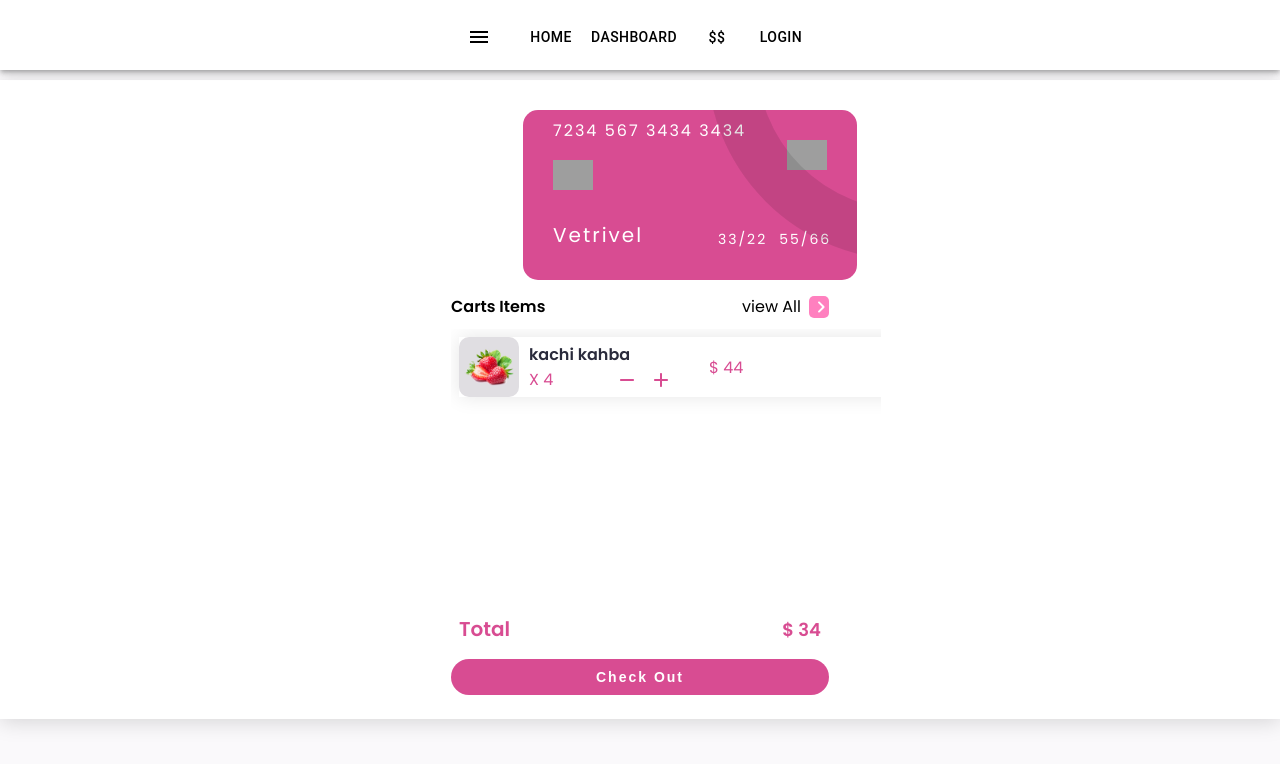
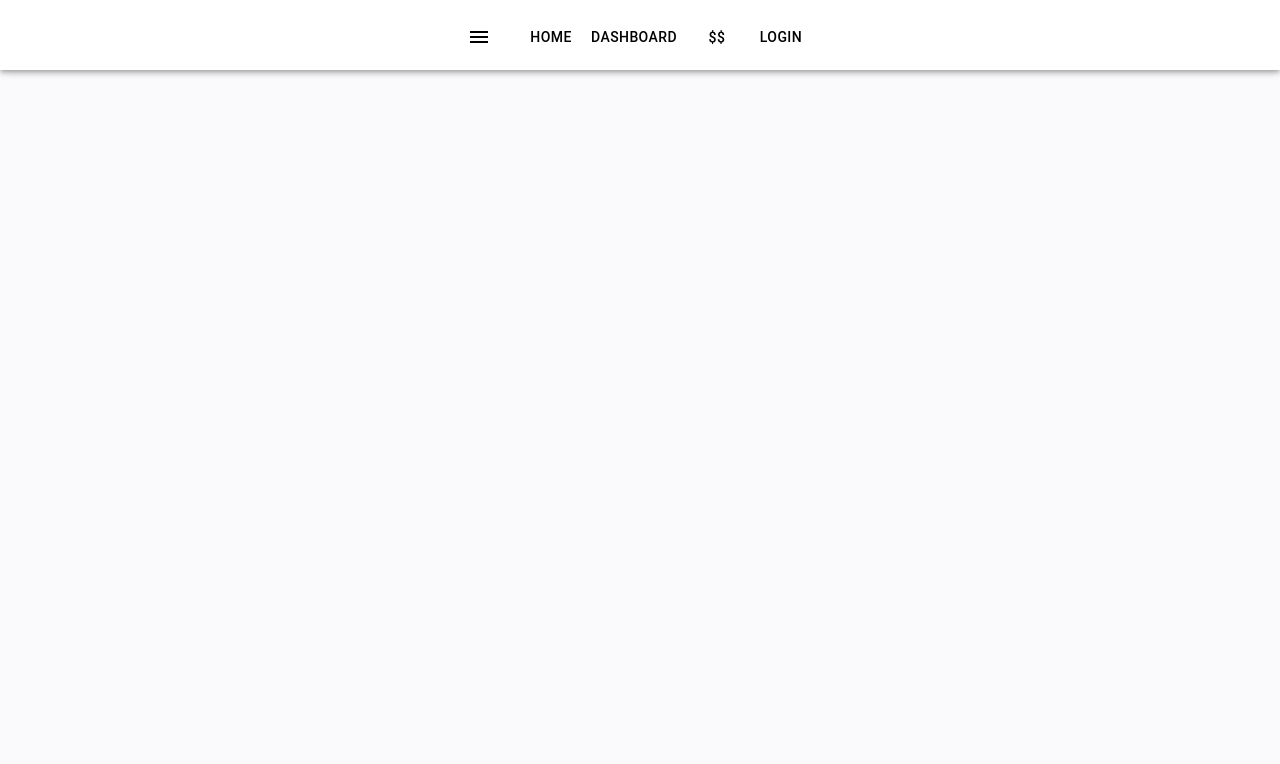
Before and after one commit to Zunaid-jony/online_shop, a React (Create React App) app: page /dolar in a window 1280 px wide. Shown: the top 764 px of the page. Built offline with nearby package versions, Linux system fonts and the light colour scheme; grey boxes are pictures that could not be loaded.

Commit message:
add delete update

```diff
--- a/src/App.css
+++ b/src/App.css
@@ -750,6 +750,10 @@ justify-content: center;
   margin-top: 10px;
   cursor: pointer;
 }
+/* add to card new card  */
+.addToCard{
+  margin-top: 60px;
+}
 
 
 
@@ -914,3 +918,14 @@ justify-content: center;
 
 
 }
+
+/* phone  midiya quiry */
+@media (max-width:600px){
+
+  .remove{
+    width: 130px;
+    height: 40px;
+    margin: 3px;
+    background-color: #b3085d;
+  }
+}
--- a/src/App.js
+++ b/src/App.js
@@ -5,22 +5,28 @@ import Navigation from './Componet/Shared/Navigation/Navigation';
 import Home from './Componet/Home/Home/Home';
 import Login from './Componet/Login/Login';
 import DevidCard from './Componet/Dashboard/Devid/DevidCard'
+import AddItems from './Componet/Home/SubMenu/AddItems';
+import 'bootstrap/dist/css/bootstrap.min.css';
+import { CartProvider } from 'react-use-cart';
 
 
 
 function App() {
   return (
     <div className="App">
+      <CartProvider>
       <BrowserRouter>
         <Navigation></Navigation>
 
        <Routes>
          <Route path='/' element={<Home></Home>}> </Route>
-         <Route path='/login' element={<Login></Login>}> </Route>
-         <Route path='/dolar' element={<DevidCard></DevidCard> }> </Route>
+         <Route path='/login' element={<AddItems></AddItems>}> </Route>
+         {/* <Route path='/login' element={<Login></Login>}> </Route>  */}
+         {/* <Route path='/dolar' element={<DevidCard></DevidCard> }> </Route>  */}
 
        </Routes>
       </BrowserRouter>
+      </CartProvider>
 
     </div>
   );
--- a/src/Componet/Dashboard/Devid/CaidItem.js
+++ b/src/Componet/Dashboard/Devid/CaidItem.js
@@ -1,29 +1,29 @@
-import { AddRounded, RemoveRounded } from '@mui/icons-material'
-import React from 'react'
+// import { AddRounded, RemoveRounded } from '@mui/icons-material'
+// import React from 'react'
 
-function CardItem({ allItem,imgSrc, qty,price,name}) {
-  return (
-    <div className='cardItem'>
-        <div className='imgBox'>
-            <img src={imgSrc}></img>
-        </div>
-        <div className='itmSection'>
-            <h2 className='itemName'>{name}</h2>
-            <div className='itemQuantity'>
-                <span> X {qty} </span>
-                <div className='quantity'>
-                    <RemoveRounded className='itemRemove'/>
-                    <AddRounded className='itemAdd'/>
-                </div>
-            </div>
-        </div>
-        <p className='itmPrice'>
-            <span className='dolorSign'> $ {price}</span>
-            <span className='itemPriceValue'>{}</span>
-        </p>
+// function CardItem({ allItem,imgSrc, qty,price,name}) {
+//   return (
+//     <div className='cardItem'>
+//         <div className='imgBox'>
+//             <img src={imgSrc}></img>
+//         </div>
+//         <div className='itmSection'>
+//             <h2 className='itemName'>{name}</h2>
+//             <div className='itemQuantity'>
+//                 <span> X {qty} </span>
+//                 <div className='quantity'>
+//                     <RemoveRounded className='itemRemove'/>
+//                     <AddRounded className='itemAdd'/>
+//                 </div>
+//             </div>
+//         </div>
+//         <p className='itmPrice'>
+//             <span className='dolorSign'> $ {price}</span>
+//             <span className='itemPriceValue'>{}</span>
+//         </p>
 
-    </div>
-  )
-}
+//     </div>
+//   )
+// }
 
-export default CardItem
+// export default CardItem
--- a/src/Componet/Dashboard/Devid/DevidCard.js
+++ b/src/Componet/Dashboard/Devid/DevidCard.js
@@ -1,56 +1,56 @@
-import React from 'react';
-import RoketCard from './RoketCard';
-import SubMenuContainer from './SubMenuContainer';
-import CardItem from './CaidItem';
+// import React from 'react';
+// import RoketCard from './RoketCard';
+// import SubMenuContainer from './SubMenuContainer';
+// import CardItem from './CaidItem';
 
-import Froot from '../../images/img/f5.png'
-import { useCart } from 'react-use-cart';
+// import Froot from '../../images/img/f5.png'
+// import { useCart } from 'react-use-cart';
 
-// allItem
+// // allItem
 
-const DevidCard = ( ) => {
+// const DevidCard = ( ) => {
 
- const {allItem}= useCart();
-  // add to card itemCard thake click kara hoise
+//  const {allItem}= useCart();
+//   // add to card itemCard thake click kara hoise
 
 
-    return (
+//     return (
 
-        <div className="rightMenu">
-        <div className="debitCardContainer">
-          <div className="debitCard">
+//         <div className="rightMenu">
+//         <div className="debitCardContainer">
+//           <div className="debitCard">
 
-            <RoketCard/>
+//             <RoketCard/>
 
-          </div>
-        </div>
+//           </div>
+//         </div>
 
-        <div className="cartCheckOutContainer">
-        <SubMenuContainer name={"Carts Items"}/>
-          <div className="cartContainer">
+//         <div className="cartCheckOutContainer">
+//         <SubMenuContainer name={"Carts Items"}/>
+//           <div className="cartContainer">
 
-            <div className= "cardItems">
-             <CardItem
-             name={'kachi kahba'}
-             imgSrc={Froot}
-             price={'44'}
-             qty={'4'}
-             />
+//             <div className= "cardItems">
+//              <CardItem
+//              name={'kachi kahba'}
+//              imgSrc={Froot}
+//              price={'44'}
+//              qty={'4'}
+//              />
 
 
 
-            </div>
-          </div>
+//             </div>
+//           </div>
 
-          <div className="totalSection">
-             <h3>Total</h3>
-             <p><span> $</span>  34</p>
-          </div>
-          <button className="checkOut">Check Out</button>
-        </div>
-      </div>
+//           <div className="totalSection">
+//              <h3>Total</h3>
+//              <p><span> $</span>  34</p>
+//           </div>
+//           <button className="checkOut">Check Out</button>
+//         </div>
+//       </div>
 
-    );
-};
+//     );
+// };
 
-export default DevidCard;
+// export default DevidCard;
--- a/src/Componet/Home/Home/Home.js
+++ b/src/Componet/Home/Home/Home.js
@@ -1,15 +1,15 @@
 import React from 'react';
-import { CartProvider } from 'react-use-cart';
+
 import Bennar from '../Bennar/Bennar'
 import SubMenu from './../SubMenu/SubMenu';
 
 const Home = () => {
     return (
         <div>
-            <CartProvider>
+
             <Bennar></Bennar>
             <SubMenu></SubMenu>
-            </CartProvider>
+
         </div>
     );
 };
--- /dev/null
+++ b/src/Componet/Home/SubMenu/AddItems.js
@@ -0,0 +1,81 @@
+import React from "react";
+import { Button, ButtonGroup, ButtonToolbar } from "react-bootstrap";
+import { useCart } from "react-use-cart";
+
+const AddItems = () => {
+  const {
+    isEmpty,
+    totalUniqueItems,
+    items,
+    totalItems,
+    cartTotal,
+    updateItemQuantity,
+    removeItem,
+    emptyCart,
+  } = useCart();
+  if (isEmpty) return <h1 className="text-center">Your Cart is Empty</h1>;
+  return (
+    <section className="py-4  container addToCard" >
+      <div className="row justify-content-center">
+        {/* item cart are sathe  */}
+
+        <div className="col-4 col-sm-12">
+          <h5 style={{color:'#dd65a1'}}>
+            {" "}
+            Cart ({totalUniqueItems}) total Items: ({totalItems})
+          </h5>
+          <table className="table table-light table-hover m-0">
+            <tbody>
+              {items.map((item, index) => {
+                return (
+                  <tr key={index}>
+                    <td>
+                      <img src={item.imgSrc} style={{ height: "6rem" }}></img>
+                    </td>
+                        <td>{item.name}</td>
+                        <td> $ {item.price}</td>
+                        <td> Quantity:  {item.ratings}</td>
+                        <td>
+                            <Button
+                            className="btn btn-info ms-2"
+                            onClick={()=> updateItemQuantity(item.id, item.quantity-1)}
+                            >-</Button>
+
+                            <Button
+                            className="btn btn-info ms-2"
+                            onClick={()=> updateItemQuantity(item.id, item.quantity+1)}
+                            >+</Button>
+
+                            <Button
+                            className="remove btn btn-danger ms-2"
+                            onClick={()=>  removeItem(item.id)}
+
+                            >Remove Item</Button>
+                        </td>
+                  </tr>
+
+
+                );
+              })}
+            </tbody>
+          </table>
+        </div>
+
+        <div className="col-auto ms-auto">
+           <h2 style={{color:'#dd65a1',marginRight:'20px'}} > Total Price: $ {cartTotal}</h2>
+       </div>
+       <div className="col-auto" style={{marginRight:'140px'}}>
+           <Button
+           className="btn btn-danger m-2"
+           onClick={()=> emptyCart()}
+           > Clear Cart
+           </Button>
+           <Button className="btn btn-primary m-2">Buy New</Button>
+
+       </div>
+      </div>
+    </section>
+  );
+};
+
+export default AddItems;
--- a/src/Componet/Home/SubMenu/ItemCard.js
+++ b/src/Componet/Home/SubMenu/ItemCard.js
@@ -4,7 +4,7 @@ import React from "react";
 import GridViewIcon from "@mui/icons-material/GridView";
 import { useCart } from "react-use-cart";
 
-function ItemCard({ allItem, handleClick }) {
+function ItemCard({ allItem }) {
   const { imgSrc, name, ratings, price } = allItem;
   // add to card
   const{addItem} = useCart();
@@ -29,7 +29,7 @@ function ItemCard({ allItem, handleClick }) {
               <GridViewIcon></GridViewIcon>
             </h3>
           </div>
-          <i  onClick={()=> handleClick(allItem)}
+          <i  onClick={()=> addItem(allItem)}
            className="addtoCart">
             <AddRounded></AddRounded>
           </i>
--- a/src/Componet/Home/SubMenu/SubMenu.js
+++ b/src/Componet/Home/SubMenu/SubMenu.js
@@ -12,16 +12,6 @@ const SubMenu = () => {
   const [category, setCategory] = useState("");
   // const [category, setCategory] = useState("buger01");  //ata akto dekte hobe
   const [mainData, setMainData] = useState([]);
-
-
-  //add button click r jonn
-  const [cart , setCart]=useState([])
-  const handleClick =(allItem)=>{
-    setCart([...cart,allItem])
-    cart.push(allItem);
-    console.log(cart)
-
-  }
 
   function filterData(id) {
     const data = allItem.filter((item) => item.itemId === id);
@@ -107,10 +97,7 @@ const SubMenu = () => {
                   <ItemCard key={item.id} allItem={item}></ItemCard>
                 ))
               :  allItem.map((item) => (
-                  <ItemCard key={item.id}
-
-                  handleClick={handleClick}
-                  allItem={item}></ItemCard>
+                  <ItemCard key={item.id} allItem={item}></ItemCard>
                 ))
 
             //   isMainData && isMainData.map(data=> (
--- a/src/Componet/StateProvider.js
+++ /dev/null
@@ -1,11 +0,0 @@
-import React, { createContext, useContext, useReducer } from "react";
-
-export const StateContext = createContext();
-
-export const StateProvider = ({ reducer, initialState, children }) => (
-  <StateContext.Provider value={useReducer(reducer, initialState)}>
-    {children}
-  </StateContext.Provider>
-);
-
-export const useStateValue = () => useContext(StateContext);
--- a/src/Componet/reducer.js
+++ /dev/null
@@ -1,32 +0,0 @@
-export const initialState = {
-  cart: null,
-  total: null,
-};
-
-export const actionType = {
-  SET_CART: "SET_CART",
-  SET_TOTAL: "SET_TOTAL",
-};
-
-const reducer = (state, action) => {
-  console.log(action);
-
-  switch (action.type) {
-    case actionType.SET_CART:
-      return {
-        ...state,
-        cart: action.cart,
-      };
-
-    case actionType.SET_TOTAL:
-      return {
-        ...state,
-        total: action.total,
-      };
-
-    default:
-      return state;
-  }
-};
-
-export default reducer;
--- a/src/index.js
+++ b/src/index.js
@@ -3,16 +3,12 @@ import ReactDOM from 'react-dom/client';
 import './index.css';
 import App from './App';
 import reportWebVitals from './reportWebVitals';
-import { StateProvider } from './Componet/StateProvider';
-import reducer, { initialState } from './Componet/reducer';
 
 
 const root = ReactDOM.createRoot(document.getElementById('root'));
 root.render(
   <React.StrictMode>
-    <StateProvider initialState={initialState} reducer={reducer}>
     <App />
-    </StateProvider>
 
   </React.StrictMode>
 );
```
